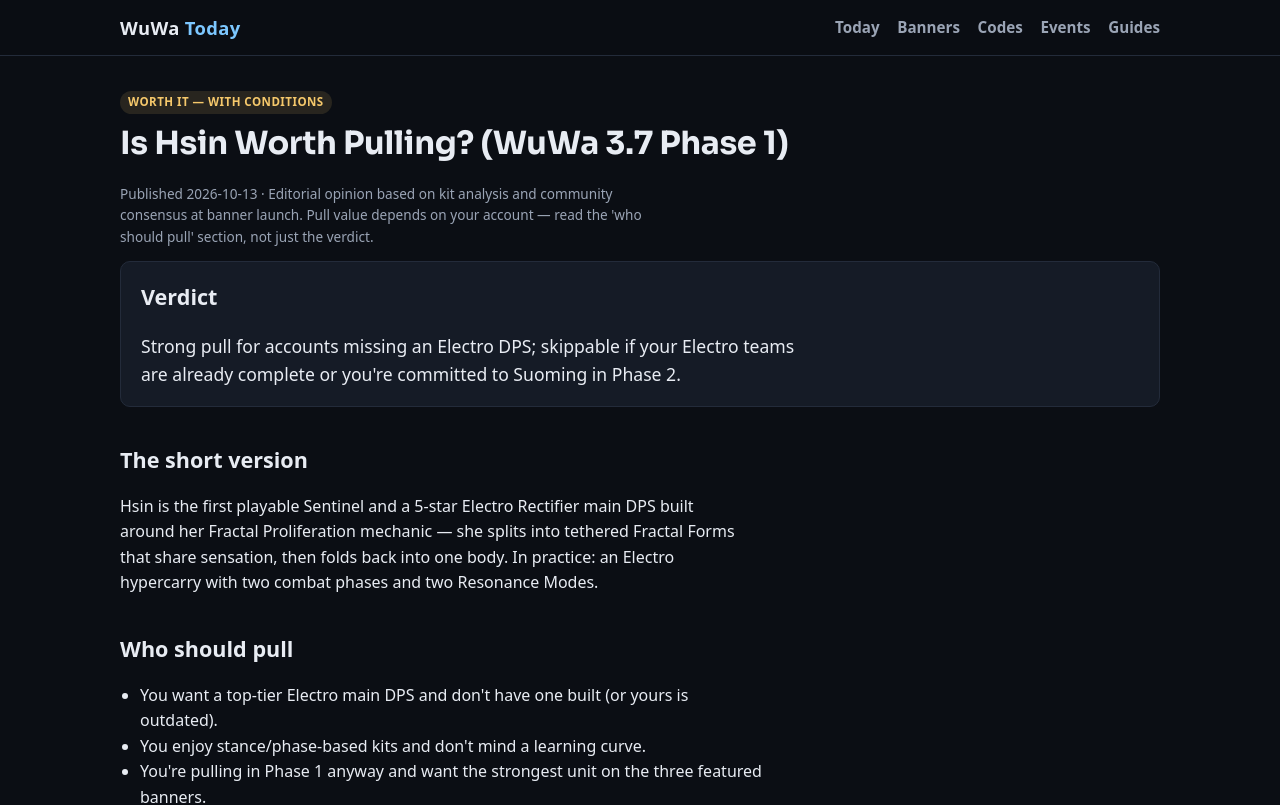
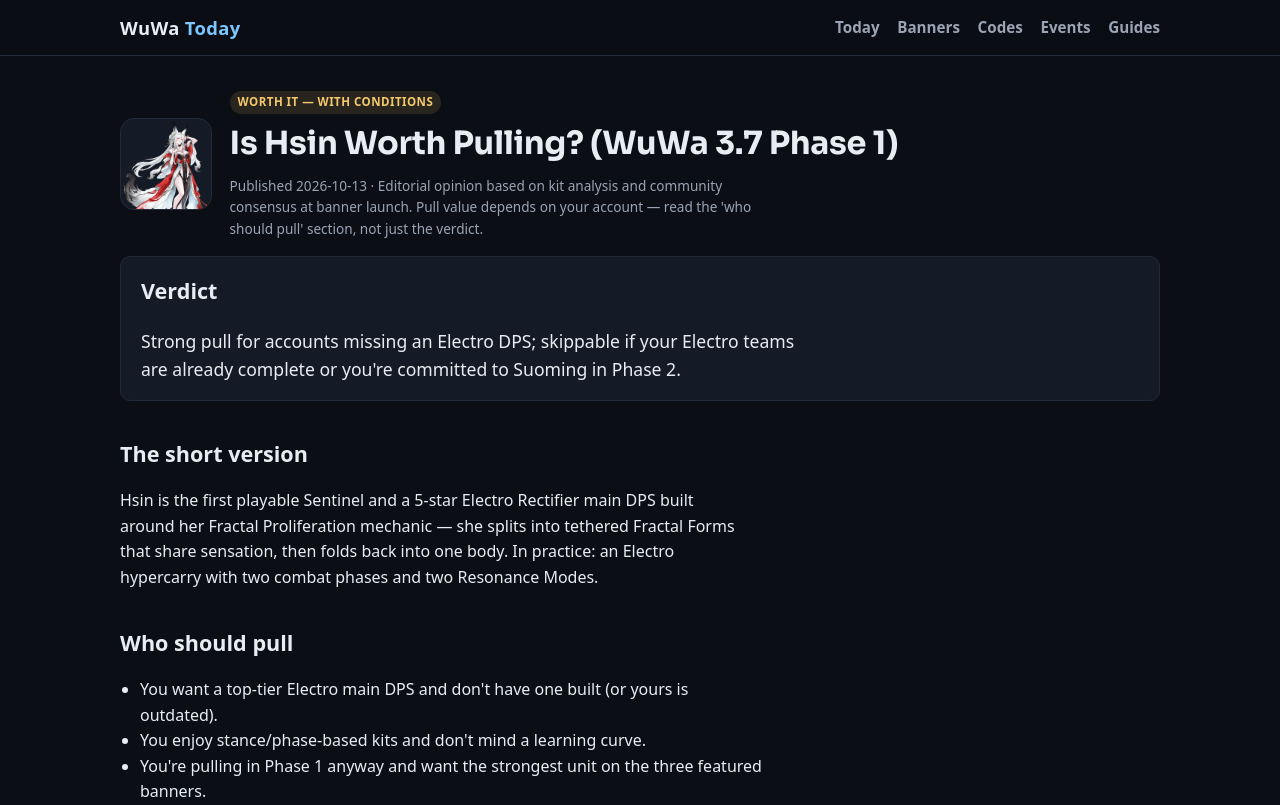
Before and after one commit to thomasttrr/wuwa-today, a Next.js app: page /guides/is-hsin-worth-pulling in a window 1280 px wide. Shown: the top 805 px of the page. Built offline with nearby package versions, Linux system fonts and the light colour scheme.

Commit message:
Stage 3 UI craft: guide character thumbs, pointer sheen on banner art cards

```diff
--- a/app/globals.css
+++ b/app/globals.css
@@ -156,6 +156,29 @@ select.server-select {
 .verdict-text { font-size: 1.1rem; margin-bottom: 0; }
 .guide-back { margin-top: 2.5rem; }
 
+/* Stage 3: guide header with subject character thumb */
+.guide-head {
+  display: flex;
+  gap: 1.1rem;
+  align-items: center;
+  margin-bottom: 1rem;
+}
+.guide-thumb {
+  width: 92px;
+  height: 92px;
+  object-fit: cover;
+  object-position: top center;
+  border-radius: 14px;
+  border: 1px solid var(--border);
+  background: var(--bg-card);
+  flex-shrink: 0;
+}
+.guide-head-text h1 { margin-bottom: 0.35rem; }
+.guide-head-text .updated { margin: 0; }
+@media (max-width: 480px) {
+  .guide-thumb { width: 72px; height: 72px; border-radius: 12px; }
+}
+
 table.data { width: 100%; border-collapse: collapse; font-size: 0.92rem; }
 table.data th, table.data td { text-align: left; padding: 0.55rem 0.7rem; border-bottom: 1px solid var(--border); }
 table.data th { color: var(--text-dim); font-weight: 600; font-size: 0.82rem; text-transform: uppercase; letter-spacing: 0.04em; }
@@ -238,6 +261,29 @@ table.data th { color: var(--text-dim); font-weight: 600; font-size: 0.82rem; te
 .banner-art-card:hover {
   border-color: #3a4a63;
 }
+/* Stage 3: one subtle pointer-responsive sheen on banner art cards only.
+   Gated to hover-capable fine pointers (inert on touch); the 0.07 white
+   radial is deliberately faint, and text stays crisp above it. */
+@media (hover: hover) and (pointer: fine) {
+  .banner-art-card::after {
+    content: "";
+    position: absolute; inset: 0;
+    border-radius: inherit;
+    background: radial-gradient(
+      480px circle at var(--sheen-x, 50%) var(--sheen-y, 50%),
+      rgba(255, 255, 255, 0.07),
+      transparent 65%
+    );
+    opacity: 0;
+    transition: opacity 0.25s ease;
+    pointer-events: none;
+  }
+  .banner-art-card:hover::after { opacity: 1; }
+  .banner-art-content { position: relative; z-index: 1; }
+}
+@media (prefers-reduced-motion: reduce) {
+  .banner-art-card::after { display: none; }
+}
 .banner-art-bg {
   position: absolute; inset: 0;
   background-size: cover; background-position: center 20%;
--- a/app/guides/[slug]/page.tsx
+++ b/app/guides/[slug]/page.tsx
@@ -1,6 +1,7 @@
 import type { Metadata } from "next";
 import { notFound } from "next/navigation";
 import { getGuide, guides, renderBody } from "../../../lib/guides";
+import { banners } from "../../../lib/data";
 
 export function generateStaticParams() {
   return guides.map((g) => ({ slug: g.slug }));
@@ -19,13 +20,33 @@ export default function GuidePage({ params }: { params: { slug: string } }) {
   const guide = getGuide(params.slug);
   if (!guide) notFound();
 
+  // Stage 3: small header thumb of the guide's subject character, resolved
+  // data-driven from the guide's own bannerId + character fields. Only
+  // renders when the banner data carries a verified sprite path.
+  const banner = banners.find((b) => b.id === guide.bannerId);
+  const subject = banner?.characters.find((c) => c.name === guide.character);
+  const thumb = subject?.sprite;
+
   return (
     <article className="guide-body">
-      <span className="badge gold">{guide.verdictLabel}</span>
-      <h1>{guide.title}</h1>
-      <p className="updated">
-        Published {guide.publishedAt} · {guide.authorNote}
-      </p>
+      <header className="guide-head">
+        {thumb && (
+          <img
+            src={thumb}
+            alt={`${guide.character} official character art`}
+            className="guide-thumb"
+            width={184}
+            height={184}
+          />
+        )}
+        <div className="guide-head-text">
+          <span className="badge gold">{guide.verdictLabel}</span>
+          <h1>{guide.title}</h1>
+          <p className="updated">
+            Published {guide.publishedAt} · {guide.authorNote}
+          </p>
+        </div>
+      </header>
 
       <section className="card" aria-label="Verdict">
         <h2 className="verdict-title">Verdict</h2>
```
Also changed, not shown: components/ArtCardSheen.tsx (added, +35 -0 lines), components/BannerCard.tsx (+3 -5 lines).
